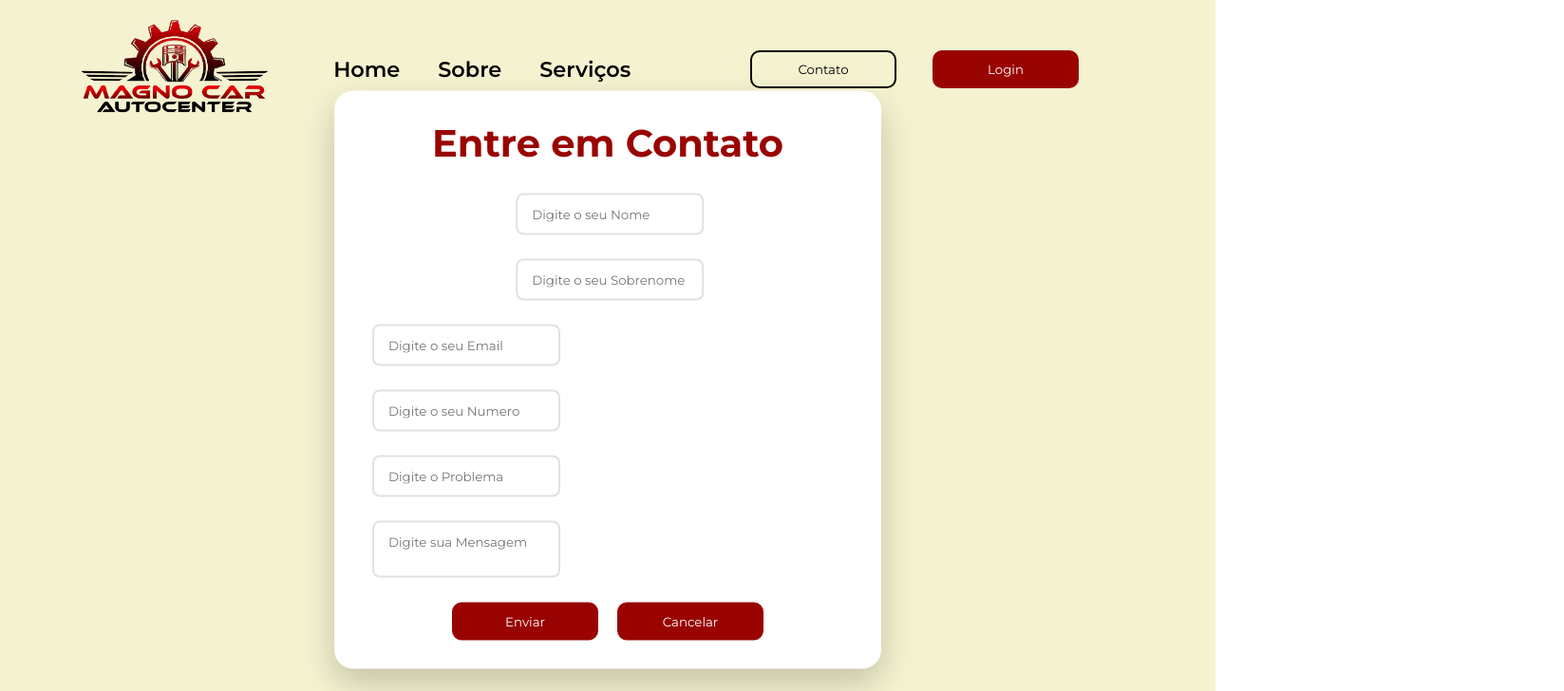
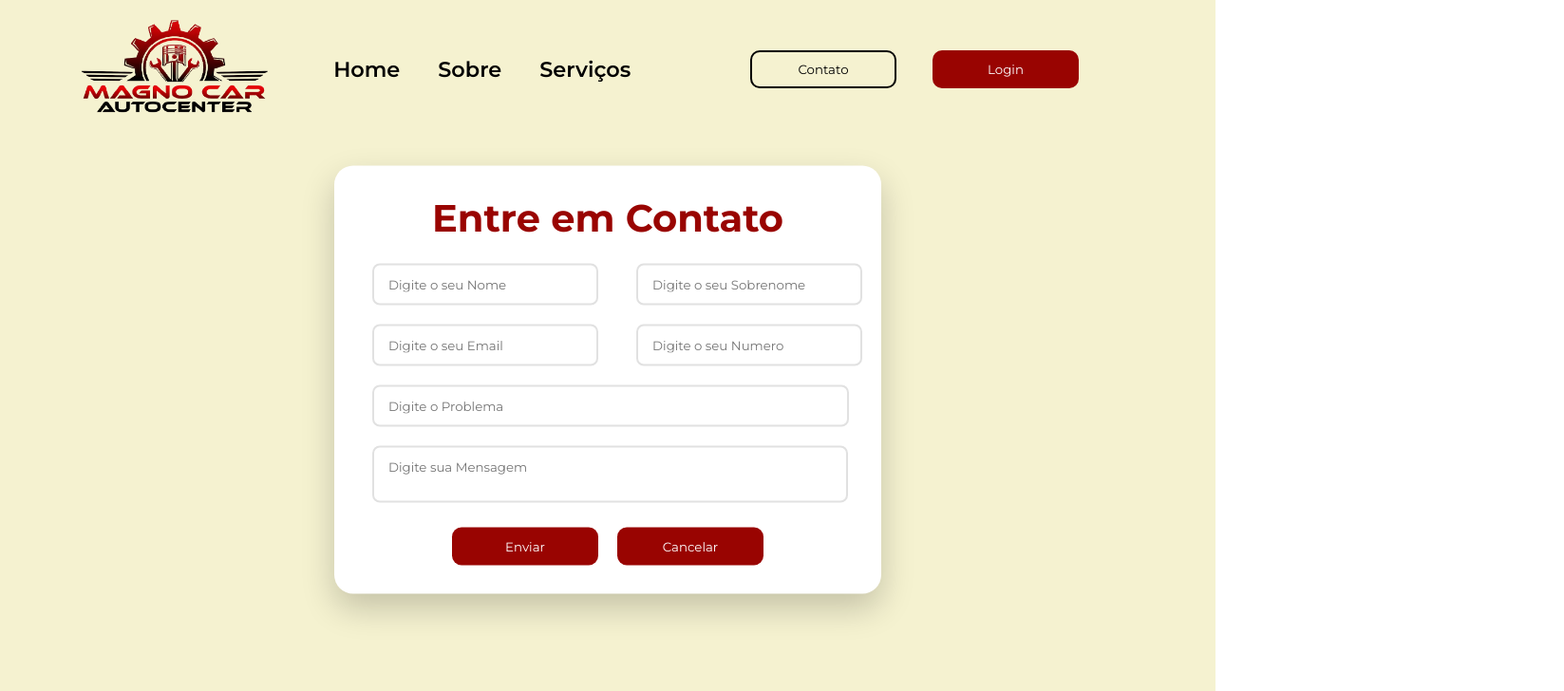
Before and after one commit to davimaciel023/magnoCar-servidor, an Angular app: page /contato in a window 1280 px wide. Shown: the top 728 px of the page at 95% size, 1647 px wide, since content can reach past the window. Built offline with nearby package versions, Linux system fonts and the light colour scheme.

Commit message:
organizando erros

```diff
--- a/src/app/componente/pages/contato/contato.component.scss
+++ b/src/app/componente/pages/contato/contato.component.scss
@@ -7,7 +7,6 @@ main{
         max-height:650px;
         width: 45%;
         padding: 30px 40px;
-        max-width: 900px;
         box-shadow: 0 15px 35px rgba(0, 0, 0, 0.2);
         background-color: #fff;
         border-radius: 20px;
@@ -17,15 +16,25 @@ main{
         transform: translate(-50%, -50%);
         font-size: 24px;
         .nomeCompleto{
+            position: relative;
+            left: -20px;
             display: flex;
-            justify-content: center;
-            flex-direction: column;
-            transform: translate(30.5%);
+            gap: 20px;
+            width: 120%;
+        }
+        .contatos{
+            position: relative;
+            left: -20px;
+            display: flex;
+            gap: 20px;
+            width: 120%;
+        }
+        .problemas{
+            width: 253%;
         }
 
         textarea{
-            width: 40%;
-            height: auto;
+            width: 101%;
             padding: 12px 15px;
             margin-bottom: 20px;
             border: 2px solid #e1e1e1;
@@ -42,28 +51,16 @@ main{
             margin-bottom: 20px;
             border: 2px solid #e1e1e1;
             border-radius: 8px;
-            transition: all 0.3s ease;
             &:focus{
                 outline: none;
                 border-color: #990401;
             }
-        }
-        label{
-            display: block;
-            font-weight: bold;
-            justify-content: center;
-            align-items: center;
-            margin-bottom: 5px;
-
         }
         h1{
             text-align: center;
             margin-bottom: 24px;
             color: #990401;
             font-size: 2.5rem;
-            span{
-                color: #fff;
-            }
         }
         }
         .buttons{
--- a/src/app/componente/rodape/rodape.component.scss
+++ b/src/app/componente/rodape/rodape.component.scss
@@ -1,11 +1,17 @@
 footer {
   background-color: #990401;
   color: white;
+  position: fixed;
+  bottom: 0;
+  width: 100%;
+
+
 
   small {
     display: flex;
     padding: 20px;
     width: 100%;
+    height: 10vh;
     justify-content: center;
     align-items: center;
   }
```
